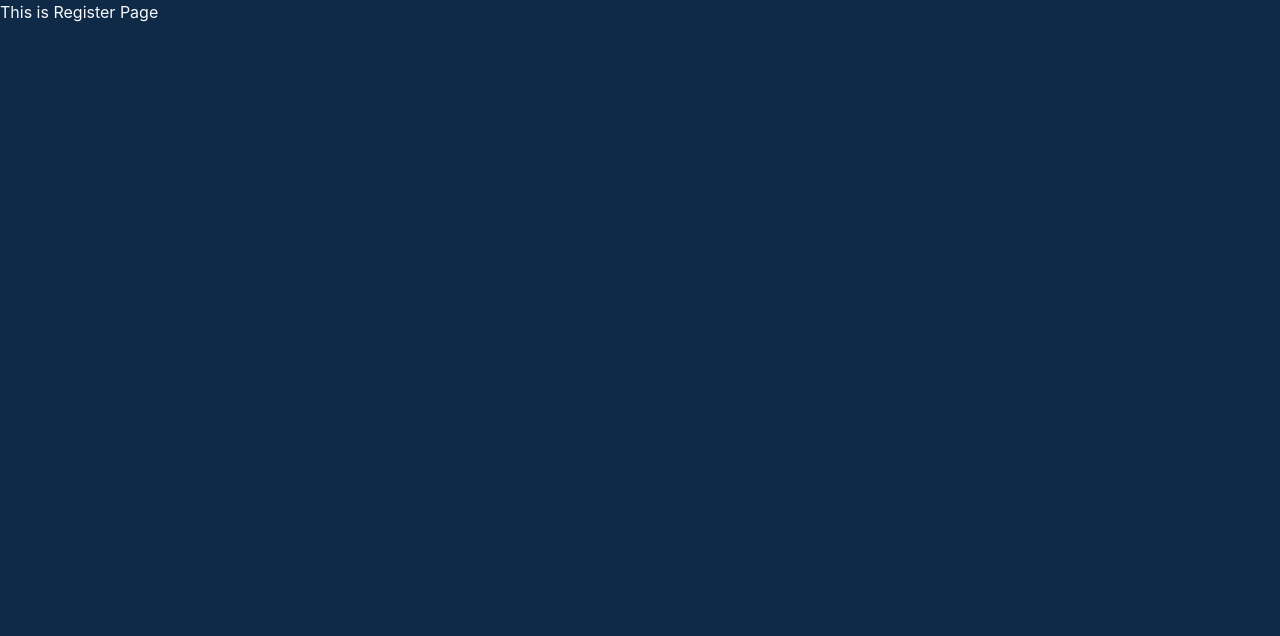
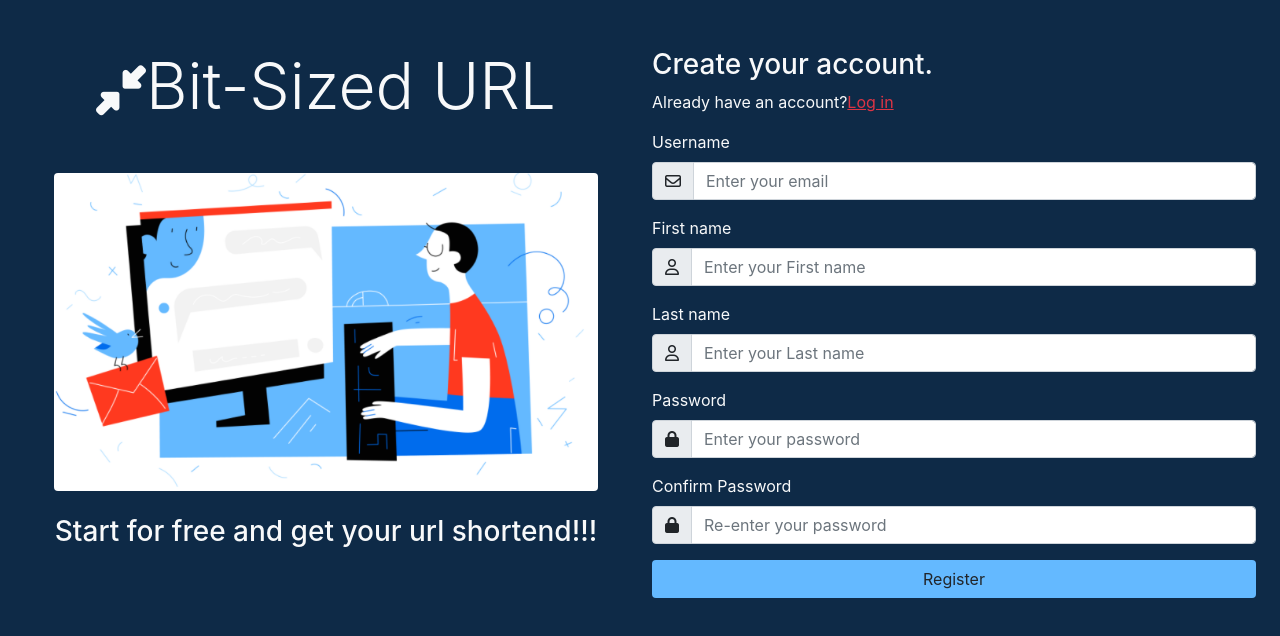
Before and after one commit to santhosh8857/url-shortener, a React (Create React App) app: page /register in a window 1280 px wide. Shown: the top 636 px of the page. Built offline with nearby package versions, Linux system fonts and the light colour scheme.

Commit message:
added register

```diff
--- a/src/components/login/Register.js
+++ b/src/components/login/Register.js
@@ -1,7 +1,199 @@
-import React from "react";
+import axios from "axios";
+import React, { useState } from "react";
+import { Link } from "react-router-dom";
+import { useHistory } from "react-router";
+import {
+  Form,
+  FormGroup,
+  Input,
+  InputGroup,
+  InputGroupText,
+  Label,
+} from "reactstrap";
+
+import { ToastContainer, toast } from "react-toastify";
+import "react-toastify/dist/ReactToastify.css";
+
+import registerImg from "../img/register.PNG";
 
 const Register = () => {
-  return <div className="text-light">This is Register Page</div>;
+  const history = useHistory();
+  const [userDetails, setUserDetails] = useState({
+    username: "",
+    firstname: "",
+    lastname: "",
+    password: "",
+    checkpwd: "",
+  });
+
+  const { username, firstname, lastname, password, checkpwd } = userDetails;
+
+  const handleSubmit = (e) => {
+    if (password === checkpwd) {
+      axios
+        .post(`${process.env.REACT_APP_apiUrl}users/register`, {
+          username: username,
+          firstname: firstname,
+          lastname: lastname,
+          password: password,
+        })
+        .then((resp) => checkNewUser(resp))
+        .catch((err) => console.log(err));
+    } else {
+      toast("Please check your re-entered password", { type: "warning" });
+    }
+    e.preventDefault();
+  };
+
+  const checkNewUser = (details) => {
+    if (details.data.status) {
+      toast(
+        <Link
+          to="/login"
+          className="text-dark"
+          style={{ textDecoration: "none" }}
+        >
+          Account Created!!
+        </Link>,
+        { type: "success" }
+      );
+    } else if (details.data.error.code === 11000) {
+      toast("Please use different username", { type: "error" });
+    }
+  };
+
+  const handleChange = (e) => {
+    setUserDetails({ ...userDetails, [e.target.name]: e.target.value });
+    e.preventDefault();
+  };
+
+  return (
+    <>
+      <ToastContainer />
+      <div className="mt-5 text-light mx-4">
+        <div className="row">
+          <div className="col-6">
+            <h2 className="text-center display-3">
+              <i class="fas fa-compress-alt" style={{ fontSize: "50px" }}></i>
+              Bit-Sized URL
+            </h2>
+            <div className="d-flex justify-content-center align-items-center mt-5">
+              <img
+                className="img-fluid rounded"
+                src={registerImg}
+                alt="..."
+                style={{ width: "90%" }}
+              ></img>
+            </div>
+            <div className="mt-4">
+              <h3 className="text-center">
+                Start for free and get your url shortend!!!
+              </h3>
+            </div>
+          </div>
+
+          <div className="col-6">
+            <h3>Create your account.</h3>
+            <p>
+              Already have an account?
+              <Link to="/login" className="text-danger">
+                Log in
+              </Link>
+            </p>
+            <Form onSubmit={handleSubmit}>
+              <FormGroup>
+                <Label>Username</Label>
+                <InputGroup>
+                  <InputGroupText>
+                    <i className="far fa-envelope"></i>
+                  </InputGroupText>
+                  <Input
+                    type="email"
+                    name="username"
+                    id="username"
+                    placeholder="Enter your email"
+                    onChange={handleChange}
+                    required
+                  />
+                </InputGroup>
+              </FormGroup>
+              <FormGroup>
+                <Label>First name</Label>
+                <InputGroup>
+                  <InputGroupText>
+                    <i class="far fa-user"></i>
+                  </InputGroupText>
+                  <Input
+                    type="text"
+                    name="firstname"
+                    id="firstname"
+                    placeholder="Enter your First name"
+                    onChange={handleChange}
+                    required
+                  />
+                </InputGroup>
+              </FormGroup>
+              <FormGroup>
+                <Label>Last name</Label>
+                <InputGroup>
+                  <InputGroupText>
+                    <i class="far fa-user"></i>
+                  </InputGroupText>
+                  <Input
+                    type="text"
+                    name="lastname"
+                    id="lastname"
+                    placeholder="Enter your Last name"
+                    onChange={handleChange}
+                  />
+                </InputGroup>
+              </FormGroup>
+              <FormGroup>
+                <Label>Password</Label>
+                <InputGroup>
+                  <InputGroupText>
+                    <i class="fas fa-lock"></i>
+                  </InputGroupText>
+                  <Input
+                    type="password"
+                    name="password"
+                    id="password"
+                    placeholder="Enter your password"
+                    onChange={handleChange}
+                    required
+                  />
+                </InputGroup>
+              </FormGroup>
+              <FormGroup>
+                <Label>Confirm Password</Label>
+                <InputGroup>
+                  <InputGroupText>
+                    <i class="fas fa-lock"></i>
+                  </InputGroupText>
+                  <Input
+                    type="password"
+                    name="checkpwd"
+                    id="checkpwd"
+                    placeholder="Re-enter your password"
+                    onChange={handleChange}
+                    required
+                  />
+                </InputGroup>
+              </FormGroup>
+              <FormGroup>
+                <button
+                  className="btn btn-inline-block"
+                  style={{ width: "100%", background: "#64b9ff" }}
+                >
+                  Register
+                </button>
+              </FormGroup>
+            </Form>
+          </div>
+        </div>
+      </div>
+    </>
+  );
 };
 
 export default Register;
```
Also changed, not shown: src/components/img/register.PNG (added).
